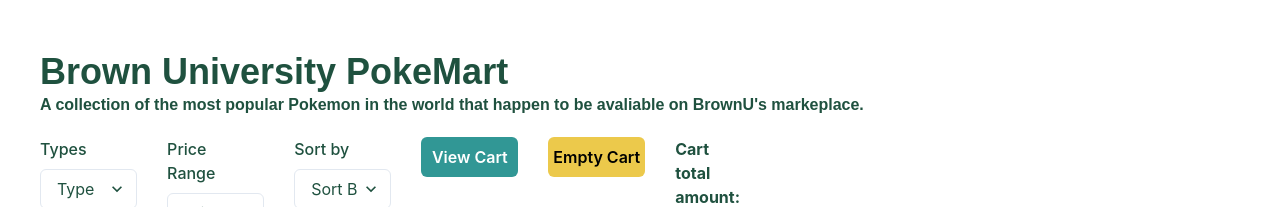
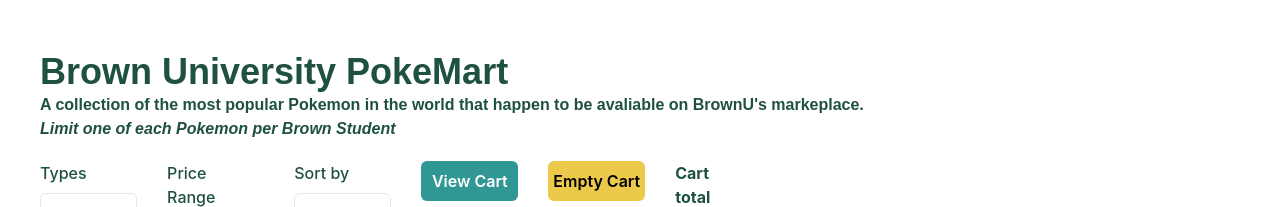
Before and after one commit to Mazzaleen/ts-cs1300-deployment, a React (Create React App) app: page / in a window 1280 px wide. Shown: the top 207 px of the page. Built offline with nearby package versions, Linux system fonts and the light colour scheme.

Commit message:
fixed bug and refactor! POGGERS!

```diff
--- a/src/App.tsx
+++ b/src/App.tsx
@@ -240,6 +240,9 @@
 				<Heading as='h3' size='l' className="heading">
 					A collection of the most popular Pokemon in the world that happen to be avaliable on BrownU's markeplace.
 				</Heading>
+				<Heading as='h3' size='s' className="heading">
+					<i> Limit one of each Pokemon per Brown Student </i>
+				</Heading>
 				<div className="filter-wrapper">
 					<FormControl className="filter" onChange={(e) => changeType(e)}>
 						<FormLabel>Types</FormLabel>
```
Also changed, not shown: 1 other file (tests, documents, lock files or other folders).
